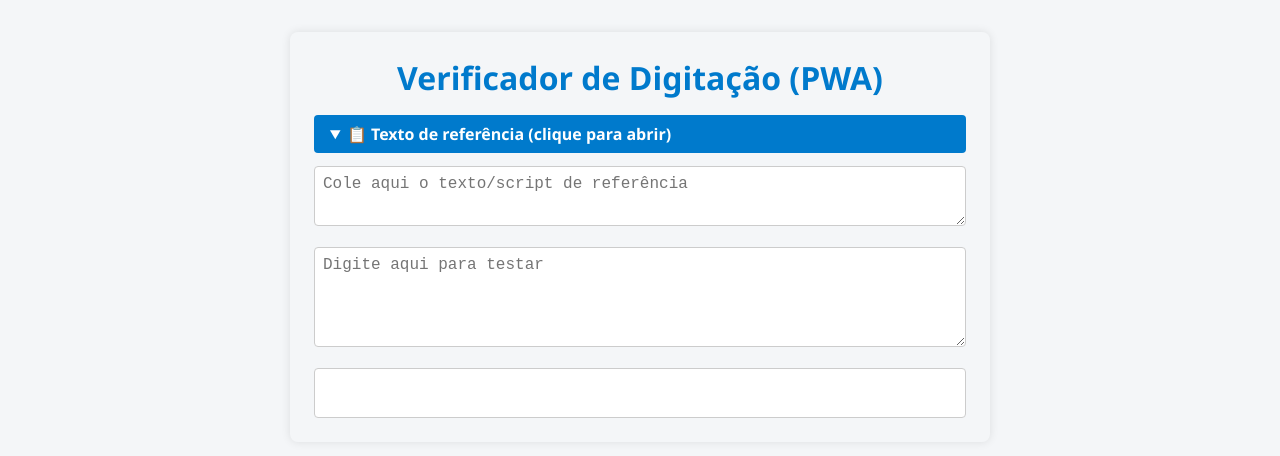
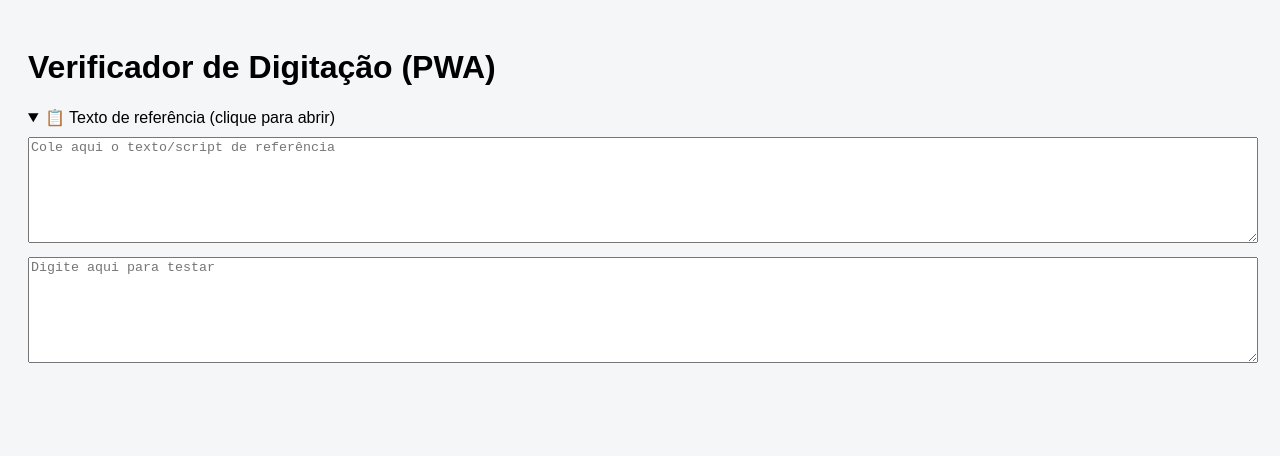
Before and after one commit to rikhard7707/Meu_app, a plain HTML site: page index.html in a window 1280 px wide. Both pictures are taken after a click on the heading "📋 Texto de referência (clique para abrir)". Drawn offline with Linux system fonts and the light colour scheme.

Commit message:
Add files via upload

```diff
--- a/script.js
+++ b/script.js
@@ -2,19 +2,10 @@ const original = document.getElementById('original');
 const entrada = document.getElementById('entrada');
 const resultado = document.getElementById('resultado');
 
-entrada.addEventListener('input', function() {
-  const ref = original.value;
-  const typed = entrada.value;
-
-  let res = '';
-
-  for (let i = 0; i < typed.length; i++) {
-    if (i < ref.length && typed[i] === ref[i]) {
-      res += `<span style="color: green;">${typed[i]}</span>`;
-    } else {
-      res += `<span style="color: red;">${typed[i]}</span>`;
-    }
+entrada.addEventListener('input', () => {
+  if (entrada.value === original.value) {
+    resultado.textContent = '✅ Texto correto!';
+  } else {
+    resultado.textContent = '❌ Texto diferente.';
   }
-
-  resultado.innerHTML = res;
 });
--- a/style.css
+++ b/style.css
@@ -1,69 +1,3 @@
-* {
-  box-sizing: border-box;
-  margin: 0;
-  padding: 0;
-}
-
-body {
-  font-family: 'Segoe UI', Tahoma, Geneva, Verdana, sans-serif;
-  background-color: #f4f6f8;
-  color: #333;
-  max-width: 700px;
-  margin: 2rem auto;
-  padding: 1.5rem;
-  border-radius: 8px;
-  box-shadow: 0 0 10px rgba(0,0,0,0.1);
-}
-
-h1 {
-  text-align: center;
-  margin-bottom: 1rem;
-  color: #007acc;
-}
-
-details summary {
-  cursor: pointer;
-  font-weight: bold;
-  background-color: #007acc;
-  color: white;
-  padding: 0.5rem 1rem;
-  border-radius: 4px;
-  margin-bottom: 0.8rem;
-  transition: background-color 0.3s;
-}
-
-details summary:hover {
-  background-color: #005f99;
-}
-
-textarea {
-  width: 100%;
-  height: 100px;
-  margin-bottom: 1rem;
-  font-family: monospace;
-  font-size: 1rem;
-  border: 1px solid #ccc;
-  border-radius: 4px;
-  padding: 0.5rem;
-  background-color: #fff;
-  resize: vertical;
-}
-
-#original {
-  height: 60px;
-}
-
-#resultado {
-  white-space: pre-wrap;
-  font-family: monospace;
-  font-size: 1rem;
-  border: 1px solid #ccc;
-  border-radius: 4px;
-  background-color: #fff;
-  padding: 0.5rem;
-  min-height: 50px;
-}
-
-#resultado span {
-  font-weight: bold;
-}
+body { font-family: sans-serif; background: #f4f6f8; padding: 20px; }
+textarea { width: 100%; min-height: 100px; margin-top: 10px; }
+#resultado { margin-top: 10px; font-weight: bold; }
```
Also changed, not shown: service-worker.js (+4 -17 lines), icon.png, index.html (line endings or trailing spaces), manifest.json.
